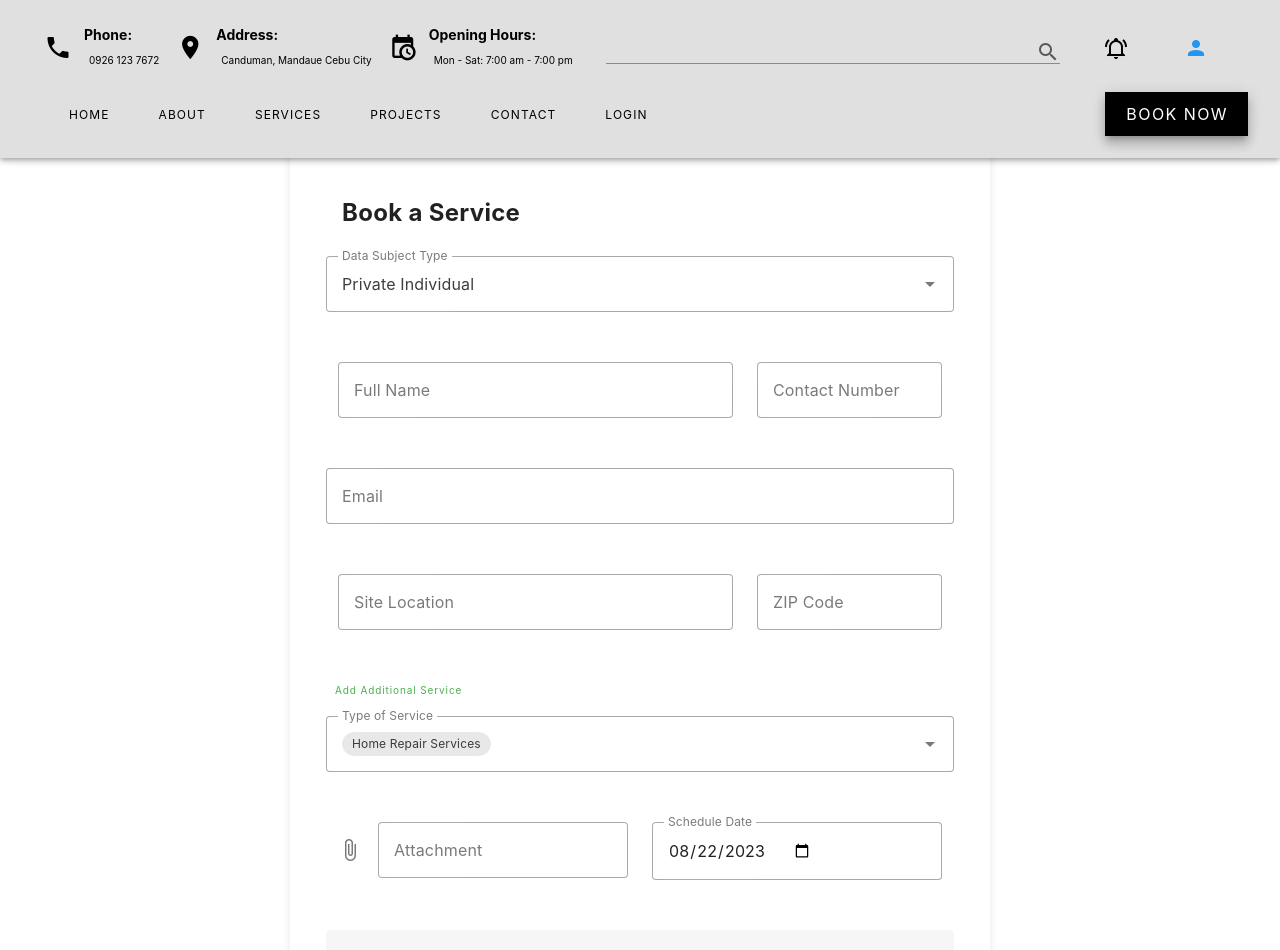
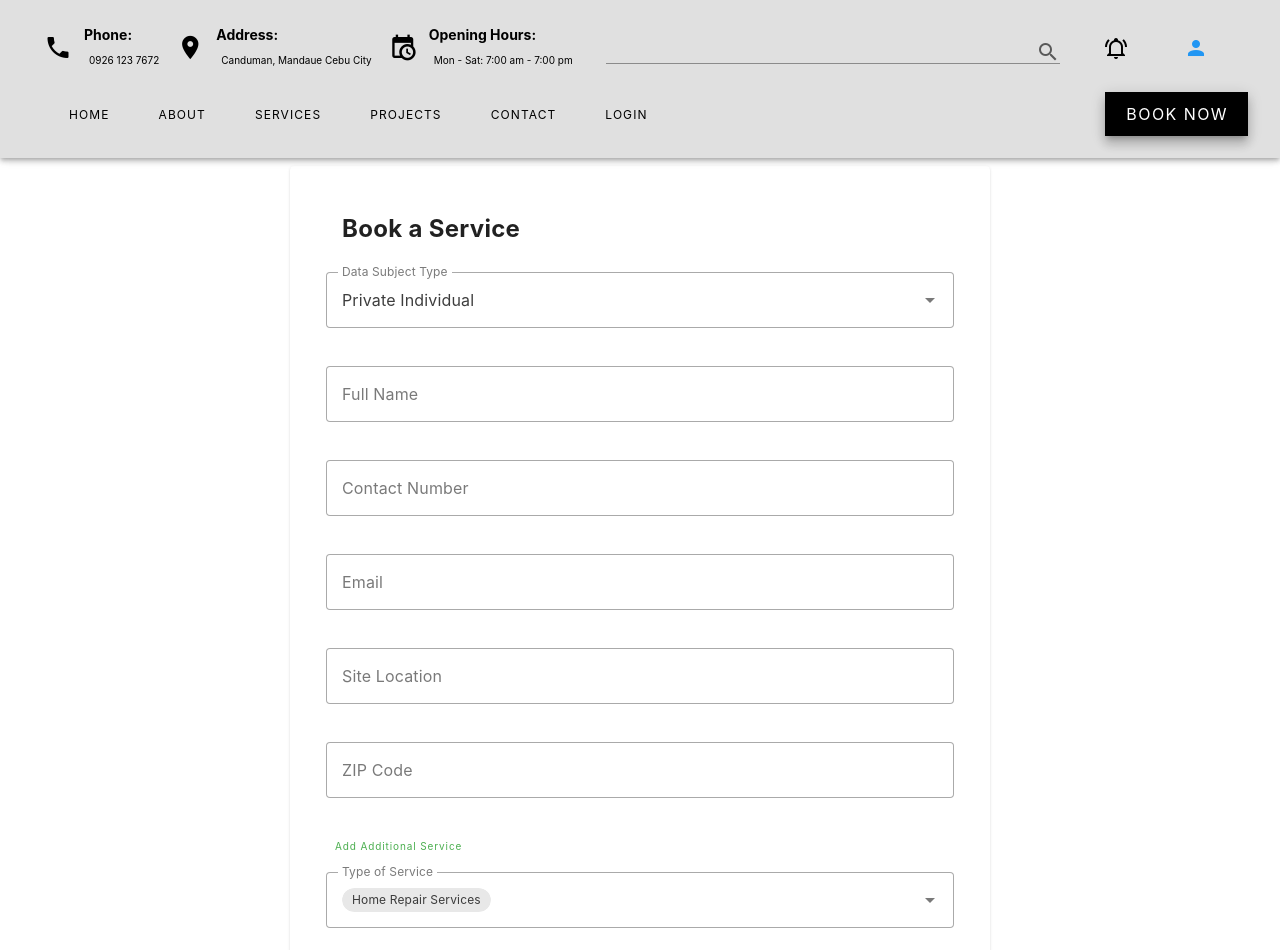
Before and after one commit to Gravi-Tech/6jbuilders-portal, a Vue app: page /6jbuilders/book in a window 1280 px wide. Shown: the top 950 px of the page. Built offline with nearby package versions, Linux system fonts and the light colour scheme; a web font is replaced by a local one; what vue3-google-login would draw is missing.

Commit message:
ypil's changes

```diff
--- a/src/components/Book.vue
+++ b/src/components/Book.vue
@@ -5,25 +5,18 @@
             <v-form @submit.prevent="submitForm">
                 <v-select v-model="dataSubjectType" :items="dataSubjectTypes" label="Data Subject Type"
                     variant="outlined"></v-select>
-                <div class="d-flex">
-                    <v-col cols="8">
-                        <v-text-field :rules="[rules.required]" v-model="fullName" label="Full Name"
-                            placeholder="Juan Dela Cruz" variant="outlined"></v-text-field>
-                    </v-col>
-                    <v-col cols="4">
-                        <v-text-field :rules="[rules.required]" v-model="contactNumber" label="Contact Number"
-                            placeholder="09123456789" variant="outlined"></v-text-field>
-                    </v-col>
-                </div>
+                <v-text-field :rules="[rules.required]" v-model="fullName" label="Full Name" variant="outlined"
+                    placeholder="Juan Dela Cruz"></v-text-field>
+                <v-text-field :rules="[rules.required]" v-model="contactNumber" label="Contact Number" variant="outlined"
+                    placeholder="09123456789"></v-text-field>
+
                 <v-text-field :rules="[rules.email]" v-model="email" label="Email" variant="outlined"
                     placeholder="juan.delacruz@gmail.com"></v-text-field>
-                <div class="d-flex">
-                    <v-col cols="8"><v-text-field :rules="[rules.required]" v-model="siteLocation" label="Site Location"
-                            placeholder="Street/Barangay/Municipality/City/Province"
-                            variant="outlined"></v-text-field></v-col>
-                    <v-col cols="4"><v-text-field :rules="[rules.required]" v-model="zipCode" label="ZIP Code"
-                            placeholder="6000" variant="outlined"></v-text-field></v-col>
-                </div>
+                <v-text-field :rules="[rules.required]" v-model="siteLocation" label="Site Location" variant="outlined"
+                    placeholder="Street/Barangay/Municipality/City/Province"></v-text-field>
+
+                <v-text-field :rules="[rules.required]" v-model="zipCode" label="ZIP Code" variant="outlined"
+                    placeholder="6000"></v-text-field>
                 <div>
                     <v-row>
                         <v-col cols="auto">
@@ -40,19 +33,13 @@
                         </v-col>
                     </v-row>
                 </div>
-                <div class="d-flex">
-                    <v-col cols="6">
-                        <v-file-input v-model="attachment" label="Attachment" variant="outlined"></v-file-input>
-                    </v-col>
-                    <v-col cols="6">
-                        <v-text-field v-model="scheduleDate" label="Schedule Date" type="date"
-                            variant="outlined"></v-text-field>
-                    </v-col>
-                </div>
+                <v-text-field :rules="[rules.required]" v-model="scheduleDate" type="date" label="Schedule Date" variant="outlined"></v-text-field>
+                <v-file-input :rules="[rules.required]" v-model="attachment" label="Attachment" variant="outlined"></v-file-input>
                 <v-textarea v-model="note" label="Note"></v-textarea>
-                <v-checkbox v-model="agreeToTerms" color="blue" :rules="[rules.required]"
-                    label="Before submitting your form, please make sure to review and agree to our company's terms and conditions. By checking the box, you acknowledge that you have read and understood our policies regarding our construction services. Thank you for choosing 6JBuilders Construction and Home Repair Services."></v-checkbox>
-                <v-btn type="submit" color="blue" size="large" width="100px">Submit</v-btn>
+                <div class="text-justify">Before submitting your form, please make sure to review and agree to our company's terms and conditions. By checking the box, you acknowledge that you have read and understood our policies regarding our construction services. Thank you for choosing 6JBuilders Construction and Home Repair Services.</div>
+                <v-checkbox v-model="agreeToTerms" color="blue" :rules="[rules.required] "
+                  label="I agree to the Terms of Condition and Privacy Policy." ></v-checkbox>
+                <v-btn type="submit" color="blue" size="large" width="650px">Submit</v-btn>
             </v-form>
         </v-card>
     </div>
@@ -116,13 +103,15 @@ export default {
     display: flex;
     justify-content: center;
     align-items: center;
+    margin: 1rem;
 }
 
 .form-card {
     max-width: 700px;
     width: 100%;
     padding: 36px;
-    box-shadow: 0px 4px 8px rgba(0, 0, 0, 0.1);
+    /* box-shadow: 0px 4px 8px rgba(0, 0, 0, 0.1); */
+
 }
 
 .form-title {
--- a/src/components/Contact.vue
+++ b/src/components/Contact.vue
@@ -18,7 +18,7 @@
                 <router-link :to="getLinkRoute('Privacy Policy')">Privacy Policy</router-link> </template>
             </v-checkbox>
             <br />
-            <v-btn type="submit" color="blue">Submit</v-btn>
+            <v-btn type="submit" width="35rem" color="blue">Submit</v-btn>
           </v-form>
         </v-card>
       </v-col>
--- a/src/views/ProjectDetailsView.vue
+++ b/src/views/ProjectDetailsView.vue
@@ -21,7 +21,7 @@
                 <div class="text-subtitle-1">Date Finished: {{ project.date }}</div>
                 <div class="d-flex mt-4">
                     <v-btn color="teal-accent-4" @click="goBack">Back to Projects</v-btn>
-                    <v-btn class="ml-6" color="blue" @click="showRatingModal = true">Rate Project</v-btn>
+                    <v-btn class="ml-6" width="180px" color="blue" @click="showRatingModal = true">Rate Project</v-btn>
                 </div>
             </v-col>
             <v-col cols="12" md="6">
@@ -36,8 +36,8 @@
             <v-col cols="12">
                 <h3 class="text-h5 text-center m-4">Project Images</h3>
                 <div class="d-flex flex-wrap justify-center">
-                    <div v-for="(image, index) in project.projectImages" :key="index" class="project-image">
-                        <v-img :src="image" cover height="200" @click="openImageDialog(index)"></v-img>
+                    <div v-for="(image, index) in project.projectImages" :key="index" class="project-image pr-2 ">
+                        <v-img :src="image" cover height="200" class="rounded"  @click="openImageDialog(index)"></v-img>
                     </div>
                 </div>
             </v-col>
@@ -46,7 +46,7 @@
     <Footer />
 
     <v-dialog v-model="showImageDialog" max-width="600">
-        <v-img :src="project.projectImages[imageIndex]" cover height="600"></v-img>
+        <v-img :src="project.projectImages[imageIndex]" cover height="600" ></v-img>
     </v-dialog>
     <v-dialog v-model="showRatingModal" max-width="400">
         <v-card>
@@ -150,7 +150,9 @@ export default {
     position: relative;
     width: calc(33.333% - 10px);
     margin-bottom: 20px;
+
 }
+
 
 .image-overlay {
     position: relative;
@@ -163,7 +165,9 @@ export default {
 
 .v-img {
     transition: transform 0.3s;
+
 }
+
 
 .zoom-icon {
     position: absolute;
```
